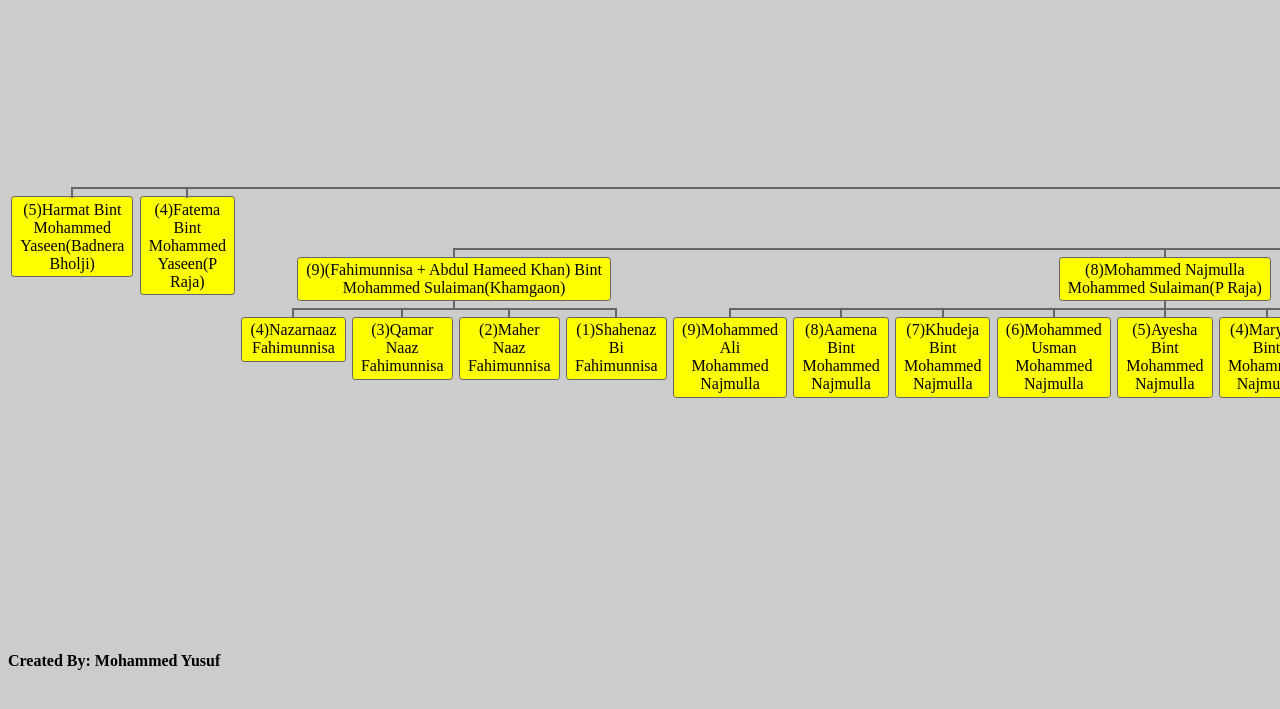
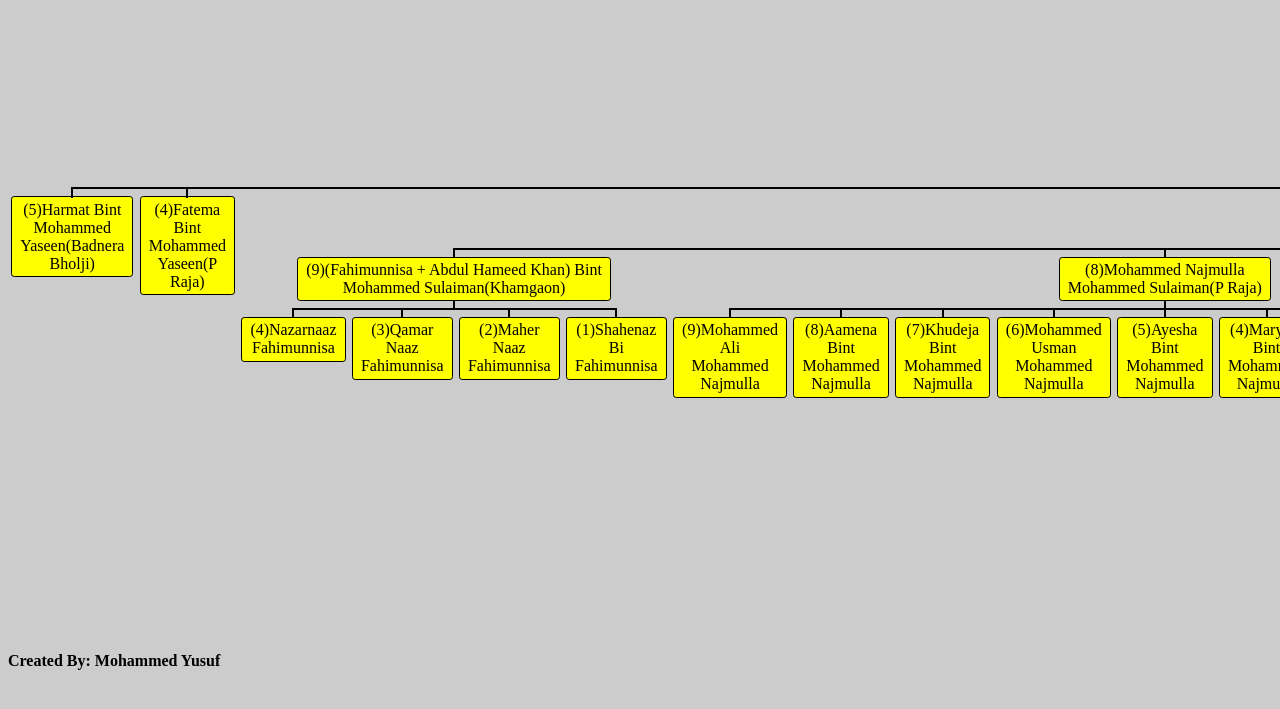
Before and after one commit to yusuf3919/familychart, a plain HTML site: page Index.html in a window 1280 px wide. Shown: the part 79-788 px from the top of the page. Drawn offline with Linux system fonts and the light colour scheme.

Commit message:
Update Tree chart.css

```diff
--- a/Tree chart.css
+++ b/Tree chart.css
@@ -29,7 +29,7 @@
 }
 
 .tree li:before {
-    outline: solid 1px #666;
+    outline: solid 1px black;
     content: "";
     left: 0;
     position: absolute;
@@ -47,7 +47,7 @@
 
 .tree code,
 .tree span {
-    border: solid .1em #666;
+    border: solid .1em black;
     border-radius: .2em;
     display: inline-block;
     margin: 0 .2em .5em;
@@ -58,7 +58,7 @@
 .tree ul:before,
 .tree code:before,
 .tree span:before {
-    outline: solid 1px #666;
+    outline: solid 1px black;
     content: "";
     height: .5em;
     left: 50%;
```
